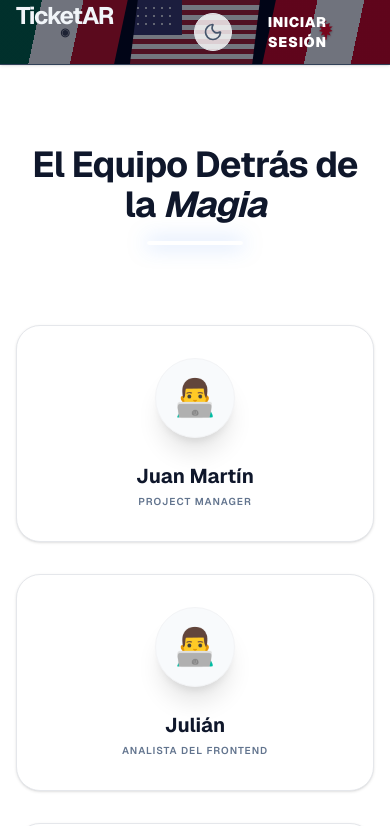
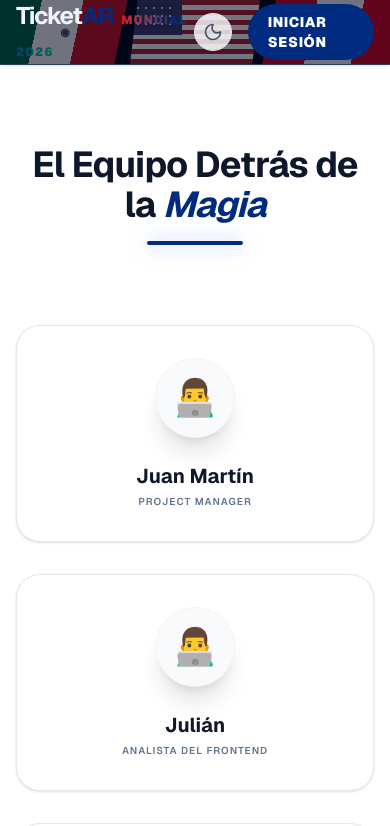
Before and after one commit to JuanmaInv/TicketAR---Mundial---UCP---2026-, a Next.js app in the folder frontend-client/: page /about in a window 390 px wide. Shown: the top 826 px of the page. Built offline with nearby package versions, Linux system fonts and the light colour scheme.

Commit message:
feat: implement match schedule page with backend integration, filtering, and responsive glassmorphism UI

```diff
--- a/frontend-client/app/globals.css
+++ b/frontend-client/app/globals.css
@@ -1,23 +1,25 @@
 @import "tailwindcss";
-@custom-variant dark (&:is(.dark));
+@custom-variant dark (.dark &);
 
 :root {
   /* Modo Claro - Mezcla de Banderas (USA, México, Canadá) */
   --background:
-    radial-gradient(circle at 0% 0%, rgba(0, 43, 127, 0.12) 0%, transparent 35%),
-    /* USA Blue */
-    radial-gradient(circle at 100% 0%, rgba(225, 0, 26, 0.12) 0%, transparent 35%),
-    /* Canada Red */
-    radial-gradient(circle at 50% 100%, rgba(0, 104, 71, 0.12) 0%, transparent 35%),
-    /* Mexico Green */
+    radial-gradient(circle at 0% 0%, rgba(0, 43, 127, 0.08) 0%, transparent 35%),
+    radial-gradient(circle at 100% 0%, rgba(225, 0, 26, 0.08) 0%, transparent 35%),
+    radial-gradient(circle at 50% 100%, rgba(0, 104, 71, 0.08) 0%, transparent 35%),
     #f8fafc;
-  /* Color de fondo base */
 
   --foreground: #0f172a;
   --card: #ffffff;
   --primary: #002B7F;
   --accent: #E1001A;
   --success: #006847;
+
+  /* Colores de las Banderas */
+  --canada-red: #E1001A;
+  --usa-blue: #002B7F;
+  --mexico-green: #006847;
+  --gold: #FFD700;
 }
 
 
@@ -29,6 +31,14 @@
   /* Slate 50 */
   --card: #1e293b;
   /* Slate 800 */
+
+  /* Ajuste de colores para mejor visibilidad en modo oscuro */
+  --usa-blue: #60a5fa;
+  /* Azul más claro para que resalte */
+  --canada-red: #f87171;
+  /* Rojo más claro */
+  --mexico-green: #4ade80;
+  /* Verde más claro */
 }
 
 @theme inline {
--- a/frontend-client/app/matches/page.tsx
+++ b/frontend-client/app/matches/page.tsx
@@ -60,20 +60,20 @@ export default function MatchesPage() {
   });
 
   return (
-    <main className="min-h-screen py-10 px-4 md:px-8 bg-slate-100 dark:bg-background text-slate-900 dark:text-white">
+    <main className="min-h-screen py-10 px-4 md:px-8 text-slate-900 dark:text-white">
       <div className="max-w-7xl mx-auto flex flex-col md:flex-row gap-8">
 
         {/* BARRA LATERAL DE FILTROS */}
         <aside className="w-full md:w-72 space-y-8">
-          <div className="glass-panel p-6 rounded-3xl border border-slate-200/70 dark:border-white/10 sticky top-24 bg-white/70 dark:bg-zinc-900/40">
+          <div className="glass-panel p-6 rounded-3xl border border-slate-200/70 dark:border-white/10 sticky top-24 bg-white/80 dark:bg-slate-800/50">
             <h2 className="text-xl font-bold mb-6 text-blue-500 italic uppercase tracking-tighter">Filtros Avanzados</h2>
 
             <div className="mb-8">
-              <label htmlFor="filtro-seleccion" className="block text-[10px] font-black text-zinc-500 uppercase mb-3 tracking-widest">Selección</label>
+              <label htmlFor="filtro-seleccion" className="block text-[10px] font-black text-zinc-500 dark:text-zinc-300 uppercase mb-3 tracking-widest">Selección</label>
               <select
                 id="filtro-seleccion"
                 onChange={(e) => setSelectedTeam(e.target.value)}
-                className="w-full bg-white/90 dark:bg-black border border-slate-300 dark:border-white/10 rounded-xl px-4 py-3 text-sm text-slate-900 dark:text-white focus:ring-2 focus:ring-blue-600 outline-none transition-all appearance-none"
+                className="w-full bg-white/90 dark:bg-black border border-slate-300 dark:border-white/10 rounded-xl px-4 py-3 text-sm text-slate-900 dark:!text-white focus:ring-2 focus:ring-blue-600 outline-none transition-all appearance-none"
               >
                 <option value="Todos">Todas las naciones</option>
                 {SELECCIONES_2026.map(team => (
@@ -83,15 +83,14 @@ export default function MatchesPage() {
             </div>
 
             <div>
-              <label className="block text-[10px] font-black text-zinc-500 uppercase mb-3 tracking-widest">Fase del Torneo</label>
+              <label className="block text-[10px] font-black text-zinc-500 dark:text-zinc-300 uppercase mb-3 tracking-widest">Fase del Torneo</label>
               <div className="grid grid-cols-1 gap-2">
                 {["Todas", "Grupos", "Octavos", "Cuartos", "Semifinal", "Final"].map((phase) => (
                   <button
                     key={phase}
                     onClick={() => setSelectedPhase(phase)}
-                    className={`text-left px-4 py-2.5 rounded-xl text-xs font-bold transition-all ${
-                      selectedPhase === phase ? "bg-blue-600 text-white shadow-[0_0_15px_rgba(37,99,235,0.4)]" : "text-slate-600 dark:text-zinc-400 hover:bg-slate-100/70 dark:hover:bg-white/5"
-                    }`}
+                    className={`text-left px-4 py-2.5 rounded-xl text-xs font-bold transition-all ${selectedPhase === phase ? "bg-blue-600 text-white shadow-[0_0_15px_rgba(37,99,235,0.4)]" : "text-slate-600 dark:text-white hover:bg-slate-100/70 dark:hover:bg-white/5"
+                      }`}
                   >
                     {phase}
                   </button>
@@ -104,8 +103,8 @@ export default function MatchesPage() {
         {/* LISTADO DE PARTIDOS */}
         <section className="flex-1">
           <div className="mb-10">
-            <h1 className="text-4xl font-black italic mb-2 tracking-tighter uppercase">Cronograma <span className="text-blue-500">Oficial</span> FIFA</h1>
-            <p className="text-slate-600 dark:text-zinc-500 font-medium italic">Sorteo final confirmado para el Mundial 2026.</p>
+            <h1 className="text-4xl font-black italic mb-2 tracking-tighter uppercase text-slate-900 dark:text-white">Cronograma <span className="text-blue-500">Oficial</span> FIFA</h1>
+            <p className="text-slate-600 dark:text-white font-medium italic">Sorteo final confirmado para el Mundial 2026.</p>
           </div>
 
           {error && (
@@ -127,7 +126,7 @@ export default function MatchesPage() {
                 </>
               )
             ) : filteredMatches.map((match) => (
-              <div key={match.id} className="group relative overflow-hidden glass-panel p-8 rounded-[2.5rem] border border-slate-200/70 dark:border-white/5 hover:border-blue-600/40 transition-all duration-500 bg-white/60 dark:bg-zinc-900/10">
+              <div key={match.id} className="group relative overflow-hidden glass-panel p-8 rounded-[2.5rem] border border-slate-200/70 dark:border-white/5 hover:border-blue-600/40 transition-all duration-500 bg-white/80 dark:bg-slate-800/40">
 
                 {/* ANIMATED HOVER BACKGROUND FLAGS */}
                 <div className="absolute inset-0 z-0 flex opacity-0 group-hover:opacity-60 transition-all duration-700 pointer-events-none scale-110 group-hover:scale-100">
@@ -144,33 +143,33 @@ export default function MatchesPage() {
 
                 <div className="relative z-10">
                   <div className="flex justify-between items-center mb-6">
-                    <span className="px-3 py-1 bg-slate-100 dark:bg-zinc-800 text-slate-600 dark:text-zinc-400 text-[10px] font-black uppercase tracking-widest rounded-lg border border-slate-300/60 dark:border-white/5">
+                    <span className="px-3 py-1 bg-slate-100 dark:bg-zinc-800 text-slate-600 dark:text-white text-[10px] font-black uppercase tracking-widest rounded-lg border border-slate-300/60 dark:border-white/5">
                       {match.fase}
                     </span>
-                    <span className="text-slate-500 dark:text-zinc-500 text-xs font-bold">{new Date(match.fecha_partido).toLocaleDateString()}</span>
+                    <span className="text-slate-500 dark:text-zinc-300 text-xs font-bold">{new Date(match.fecha_partido).toLocaleDateString()}</span>
                   </div>
 
                   <div className="flex flex-col gap-1 mb-8">
                     <div className="flex flex-wrap items-center gap-x-4 gap-y-3">
                       <div className="flex items-center gap-3">
                         <Bandera pais={match.equipo_local} />
-                        <h3 className="text-xl lg:text-2xl font-black tracking-tighter uppercase leading-none">{match.equipo_local}</h3>
+                        <h3 className="text-xl lg:text-2xl font-black tracking-tighter uppercase leading-none dark:text-white">{match.equipo_local}</h3>
                       </div>
                       <span className="text-blue-600 text-lg lg:text-xl font-black italic leading-none">VS</span>
                       <div className="flex items-center gap-3">
                         <Bandera pais={match.equipo_visitante} />
-                        <h3 className="text-xl lg:text-2xl font-black tracking-tighter uppercase leading-none">{match.equipo_visitante}</h3>
+                        <h3 className="text-xl lg:text-2xl font-black tracking-tighter uppercase leading-none dark:text-white">{match.equipo_visitante}</h3>
                       </div>
                     </div>
 
                     <div className="mt-2">
-                      <p className="text-slate-600 dark:text-zinc-400 text-xs font-semibold">📍 {match.nombre_estadio}</p>
-                      <p className="text-blue-500/80 text-[10px] font-black uppercase tracking-widest mt-1">Estado: {match.estado}</p>
+                      <p className="text-slate-600 dark:text-white text-xs font-semibold">📍 {match.nombre_estadio}</p>
+                      <p className="text-blue-500/80 dark:text-blue-300 text-[10px] font-black uppercase tracking-widest mt-1">Estado: {match.estado}</p>
                     </div>
                   </div>
 
                   <div className="flex justify-between items-center pt-6 border-t border-slate-200 dark:border-white/5">
-                    <p className="text-3xl font-black text-slate-900 dark:text-white">${match.precio_base} <span className="text-xs text-slate-500 dark:text-zinc-500">USD</span></p>
+                    <p className="text-3xl font-black text-slate-900 dark:!text-white">${match.precio_base} <span className="text-xs text-slate-500 dark:!text-white">USD</span></p>
                     <button className="bg-white text-black px-10 py-4 rounded-2xl font-black text-[10px] uppercase tracking-widest hover:bg-blue-600 hover:text-white transition-all transform group-hover:scale-105 shadow-xl">
                       Comprar
                     </button>
--- a/frontend-client/app/page.tsx
+++ b/frontend-client/app/page.tsx
@@ -25,9 +25,6 @@ export default function Home() {
         <h1 className="mb-4 text-4xl font-extrabold tracking-tight md:text-6xl text-slate-900 dark:text-white drop-shadow-sm">
           Próximos <span className="text-[var(--usa-blue)]">Partidos</span>
         </h1>
-        <p className="mx-auto max-w-2xl text-lg text-slate-600 dark:text-slate-300 font-medium">
-          Reserva tus entradas para la Copa del Mundo 2026. Selección de asientos en tiempo real y confirmación inmediata.
-        </p>
       </div>
 
       {loading ? (
@@ -89,7 +86,7 @@ export default function Home() {
                 {ticket.partidoId}
               </h3>
 
-              <p className="text-sm text-slate-600 dark:text-slate-400 mb-6 flex-grow">
+              <p className="text-sm text-slate-600 dark:text-slate-200 mb-6 flex-grow">
                 Ticket oficial para la Copa Mundial 2026. Sector exclusivo: <strong className="text-slate-900 dark:text-white">{ticket.sector}</strong>. No te pierdas este encuentro histórico.
               </p>
 
```
